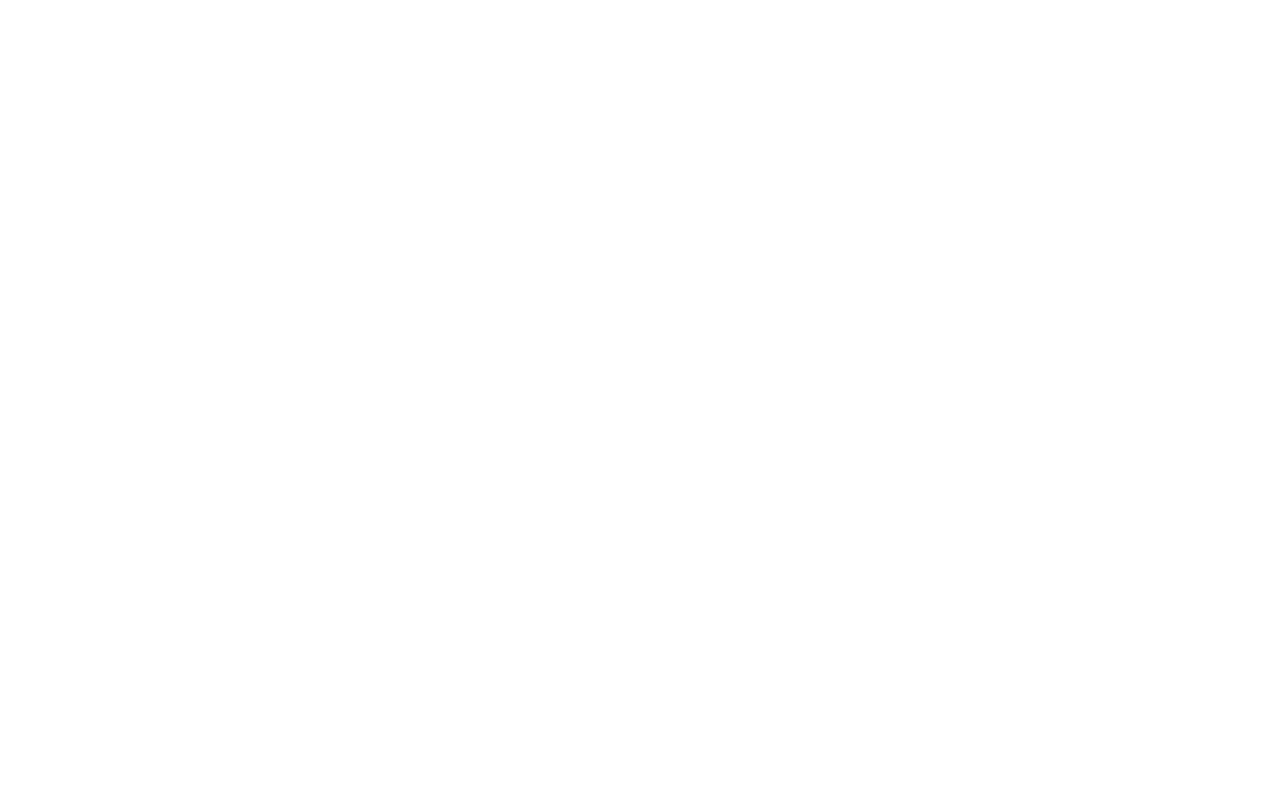
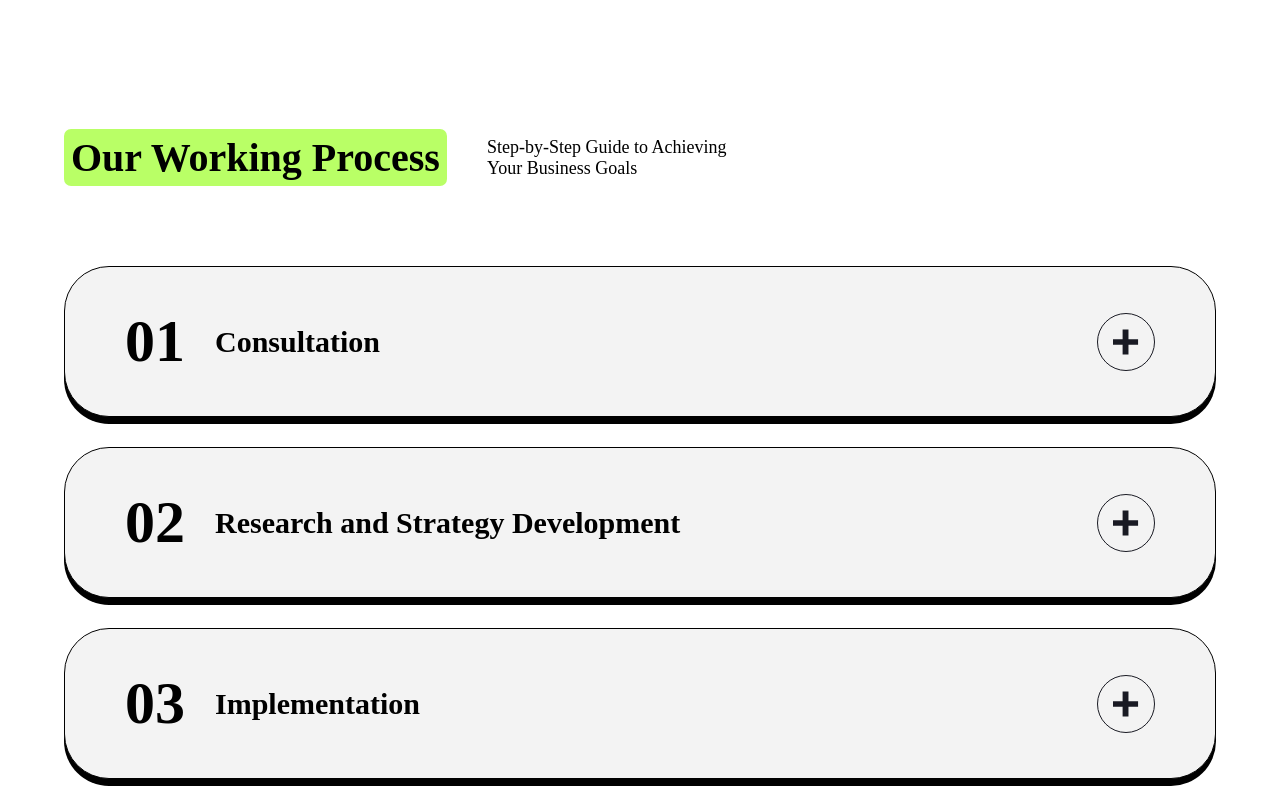
Before and after one commit to KiwiScreams/Positivus-landing-page, a React (Vite) app: page / in a window 1280 px wide. Shown: the part 3120-3920 px from the top of the page. Before the commit the page ends 3249 px from the top, so only its background shows below. Built offline with nearby package versions, Linux system fonts and the light colour scheme; a web font is replaced by a local one.

Commit message:
accordion

```diff
--- a/src/components/home-components/case-studies/StudyCase.jsx
+++ b/src/components/home-components/case-studies/StudyCase.jsx
@@ -2,7 +2,8 @@
 import arrow from "../../../assets/images/home/arrow.svg"
 function StudyCase() {
     return (
-        <><section className="case-section">
+        <>
+            <section className="case-section">
                 <div className="case-header">
                     <h2>Case Studies</h2>
                     <p>Explore Real-Life Examples of Our Proven Digital Marketing Success through Our Case Studies</p>
--- /dev/null
+++ b/src/components/home-components/working-process/Accordion.jsx
@@ -0,0 +1,56 @@
+import "./WorkProcess.css"
+import { useState, useEffect } from "react"
+import plus from "../../../assets/images/home/+.svg"
+import minus from "../../../assets/images/home/-.svg"
+
+function Accordion() {
+    const [activePanel, setActivePanel] = useState(null);
+    const [panels, setPanels] = useState([
+        {
+            id: 1, number: "01", title: "Consultation", content: "During the initial consultation, we will discuss your business goals and objectives, target audience, and current marketing efforts. This will allow us to understand your needs and tailor our services to best fit your requirements."
+        },
+        {
+            id: 2, number: "02", title: "Research and Strategy Development",  content: "During the initial consultation, we will discuss your business goals and objectives, target audience, and current marketing efforts. This will allow us to understand your needs and tailor our services to best fit your requirements."
+        },
+        {
+            id: 3, number: "03", title: "Implementation",  content: "During the initial consultation, we will discuss your business goals and objectives, target audience, and current marketing efforts. This will allow us to understand your needs and tailor our services to best fit your requirements."
+        },
+        {
+            id: 4, number: "04", title: "Monitoring and Optimization", content: "During the initial consultation, we will discuss your business goals and objectives, target audience, and current marketing efforts. This will allow us to understand your needs and tailor our services to best fit your requirements."
+        },
+        {
+            id: 5, number: "05", title: "Reporting and Communication",  content: "During the initial consultation, we will discuss your business goals and objectives, target audience, and current marketing efforts. This will allow us to understand your needs and tailor our services to best fit your requirements."
+        },
+        {
+            id: 6, number: "06", title: "Continual Improvement",  content: "During the initial consultation, we will discuss your business goals and objectives, target audience, and current marketing efforts. This will allow us to understand your needs and tailor our services to best fit your requirements."
+        },
+    ]);
+    function handleToggle(id) {
+        setActivePanel(activePanel === id ? null : id)
+    }
+    return (
+        <>
+            <div className="accordion">
+                {panels.map((panel) => (
+                    <div key={panel.id} className={`accordion-panel ${activePanel === panel.id ? 'accordion-active' : ''}`} onClick={() => handleToggle(panel.id)}>
+                        <div
+                            className="accordion-header flex">
+                            <div className="text flex">
+                            <h1>{panel.number}</h1>
+                            <h3>{panel.title}</h3>
+                            </div>
+                            <span className={activePanel === panel.id ? "active" : ""}>
+                            </span>
+                        </div>
+                        {activePanel === panel.id && (
+                            <div className="accordion-content">
+                                <p>{panel.content}</p>
+                            </div>
+                        )}
+                    </div>
+                ))}
+            </div>
+        </>
+    )
+}
+export default Accordion
--- /dev/null
+++ b/src/components/home-components/working-process/WorkProcess.css
@@ -0,0 +1,77 @@
+.work-section
+{
+    width: 90%;
+    margin: auto;
+    padding: 0;
+}
+.work-section .work-header
+{
+    width: 70%;
+    display: flex;
+    align-items: center;
+    gap: 40px;
+    margin-bottom: 80px;
+}
+.work-section .work-header p
+{
+    width: 30%;
+}
+.work-section .work-header h2
+{
+    background-color: var(--green-clr);
+    padding: 5px 7px;
+    border-radius: var(--border-radius-7);
+}
+.work-container
+{
+    margin-bottom: 140px;
+}
+
+
+
+.accordion
+{
+    width: 100%;
+}
+.accordion-panel
+{
+    margin-bottom: 30px;
+    background-color: var(--gray-clr);
+    border: 1px solid var(--black-clr);
+    box-shadow: 0 7px 0 0 var(--black-clr);
+    padding: 40px 60px;
+    cursor: pointer;
+    border-radius: var(--border-radius-45);
+}
+.accordion-active
+{
+    background: var(--green-clr);
+}
+.accordion-header span
+{
+    float: right;
+    width: 58px;
+    height: 58px;
+    border-radius: 50%;
+    border: 1px solid var(--dark-clr);
+    display: flex;
+    justify-content: center;
+    align-items: center;
+    background-image: url(../../../assets/images/home/+.svg);
+    background-repeat: no-repeat;
+    background-position: center;
+}
+.accordion-header span.active
+{
+    background-image: url(../../../assets/images/home/-.svg);
+}
+.accordion-content
+{
+    margin-top: 30px;
+    padding: 30px 0 0 0;
+    border-top: 1px solid var(--black-clr);
+}
+.accordion-header .text
+{
+    gap: 30px;
+}
--- a/src/components/home-components/working-process/WorkProcess.jsx
+++ b/src/components/home-components/working-process/WorkProcess.jsx
@@ -0,0 +1,18 @@
+import Accordion from "./Accordion"
+import "./WorkProcess.css"
+function WorkProcess() {
+    return (
+        <>
+            <section className="work-section">
+                <div className="work-header">
+                    <h2>Our Working Process</h2>
+                    <p>Step-by-Step Guide to Achieving Your Business Goals</p>
+                </div>
+                <div className="work-container flex">
+                    <Accordion />
+                </div>
+            </section>
+        </>
+    )
+}
+export default WorkProcess
--- a/src/pages/Home.jsx
+++ b/src/pages/Home.jsx
@@ -2,6 +2,7 @@
 import FreePanel from "../components/home-components/free-panel/FreePanel"
 import Main from "../components/home-components/main/Main"
 import Services from "../components/home-components/services/Services"
+import WorkProcess from "../components/home-components/working-process/WorkProcess"
 
 function Home() {
     return (
@@ -10,6 +11,7 @@
             <Services />
             <FreePanel />
             <StudyCase />
+            <WorkProcess />
         </>
     )
 }
```
Also changed, not shown: src/assets/images/home/+.svg (added), src/assets/images/home/-.svg (added). Lines whose indentation alone changed are shown as unchanged.
